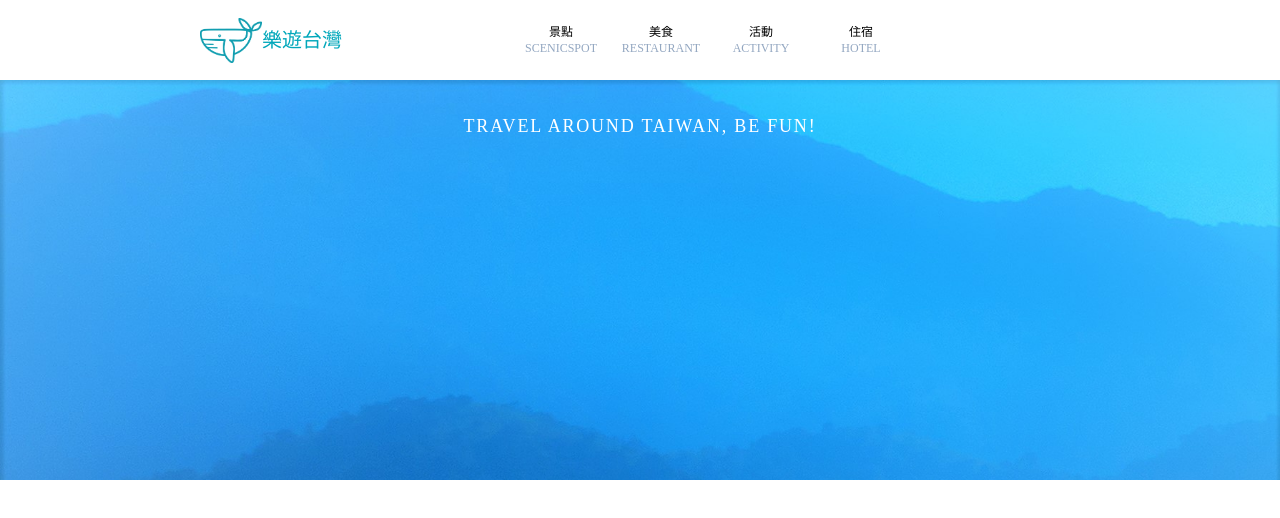
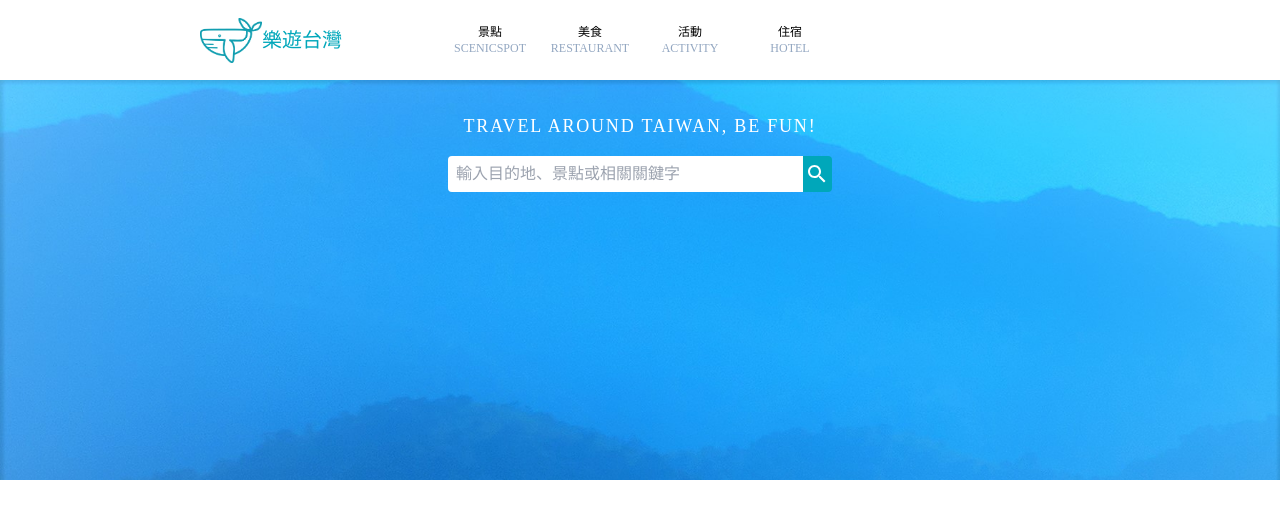
Before and after one commit to Zhima-Mochi/taiwan-tourism-web, a React (Create React App) app: page / in a window 1280 px wide. Shown: the top 518 px of the page. Built offline with nearby package versions, Linux system fonts and the light colour scheme; a web font is replaced by a local one.

Commit message:
banner select

```diff
--- a/src/assets/styles/_main.scss
+++ b/src/assets/styles/_main.scss
@@ -1,3 +1,7 @@
+.main-bg-color {
+    background-color: $main-color;
+}
+
 .main-color {
     color: $main-color;
 }
@@ -22,6 +26,15 @@
     }
 }
 
+.btn {
+    cursor: pointer;
+    user-select: none;
+}
+.input{
+    outline: none;
+    padding: 4px 8px;
+}
+
 .logo {
     height: 30px;
 
@@ -35,6 +48,7 @@
     font-family: $default-font-style;
     font-size: 18px;
     line-height: 20px;
+    white-space: nowrap;
 
     @include lg-width {
         font-size: 20px;
--- a/src/components/Banner.jsx
+++ b/src/components/Banner.jsx
@@ -1,7 +1,22 @@
-export default function Banner(){
+import { useState } from "react"
+import { ReactComponent as Search } from '../assets/img/search_white_24dp.svg';
+export default function Banner() {
+    const [region, setRegion] = useState('all');
+    const [keyword, setKeyword] = useState('');
     return (
-        <div className="banner flex flex-col items-center">
-            <h1 className="text-white decor tracking-widest df-ft-fm text-sm lg:text-lg mt-4 lg:mt-8">TRAVEL AROUND TAIWAN, BE FUN!</h1>
+        <div className="banner">
+            <div className="wrap flex flex-col items-center">
+                <h1 className="text-white decor tracking-widest df-ft-fm text-sm lg:text-lg mt-4 lg:mt-8 mb-4">TRAVEL AROUND TAIWAN, BE FUN!</h1>
+                <div className="w-full md:w-96 flex justify-center items-center">
+                    <input className="input w-full h-9 rounded-l df-ft-fm" placeholder="輸入目的地、景點或相關關鍵字"></input>
+                    <div className="btn main-bg-color h-9 rounded-r flex w-8 justify-center items-center">
+                        <Search />
+                    </div>
+                </div>
+                <div>
+
+                </div>
+            </div>
         </div>
     )
 }
--- a/src/components/Header.jsx
+++ b/src/components/Header.jsx
@@ -5,12 +5,15 @@ export default function Header() {
     return (
         <div className="wrap">
             <div className="flex justify-between items-center header">
+                <div className="flex-1">
                     <NavLink to='/'>
                         <div className="flex items-center">
                             <img src={logo} alt="Logo" className="logo" />
                             <div className="logo-word">樂遊台灣</div>
                         </div>
                     </NavLink>
+                </div>
+                <div>
                     <div className="hidden md:block">
                         <div className="flex justify-between">
                             {Object.entries(navbar_items).map((item) => (
@@ -23,7 +26,8 @@ export default function Header() {
                             ))}
                         </div>
                     </div>
-                <div>
+                </div>
+                <div className="flex-1">
                     <div className="md:hidden">
 
                     </div>
```
Also changed, not shown: src/assets/img/search_white_24dp.svg (added). Lines whose indentation alone changed are shown as unchanged.
